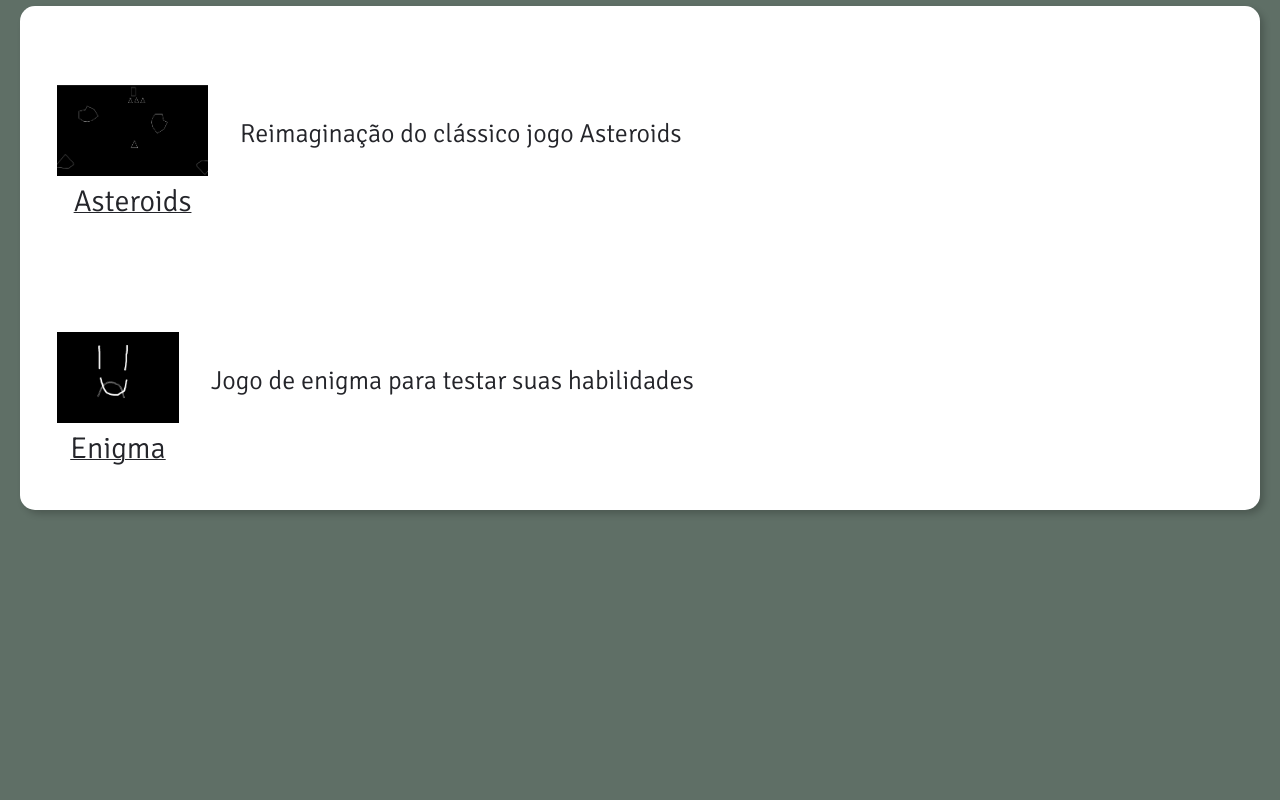
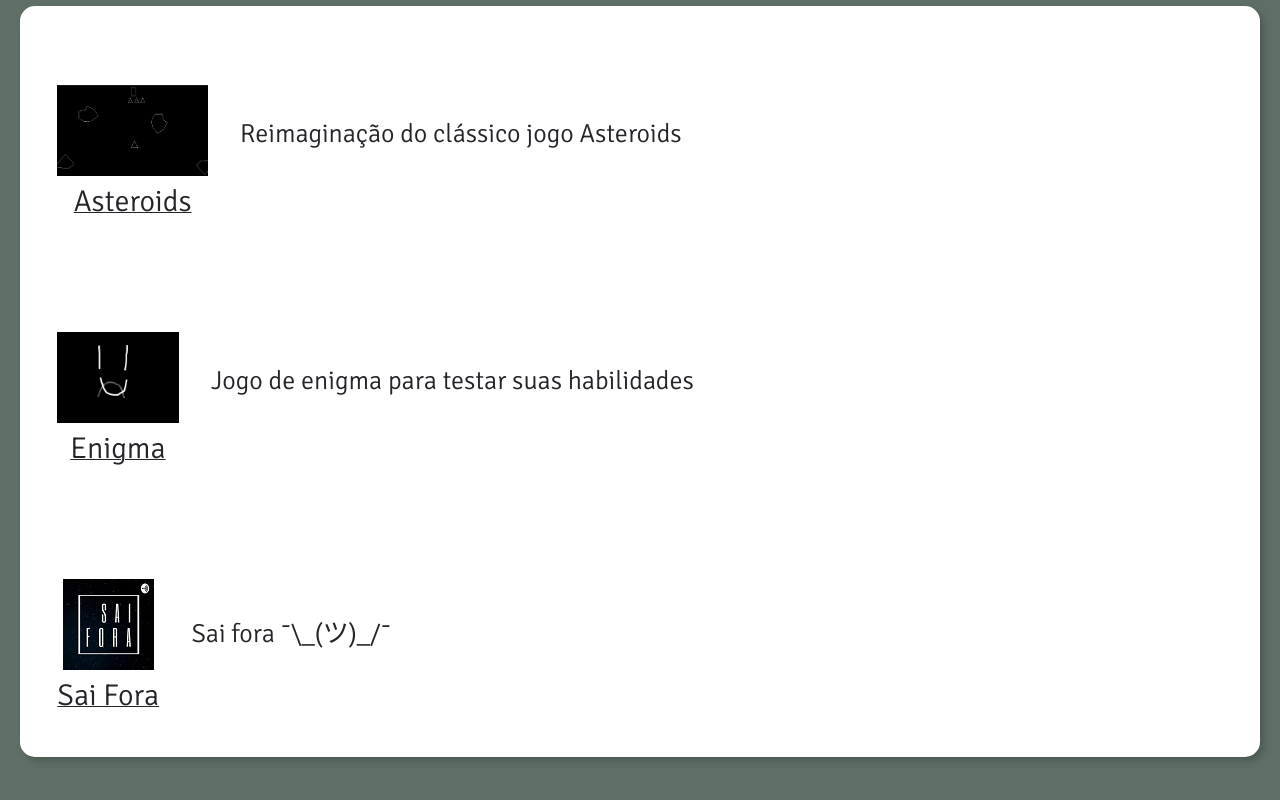
Before and after one commit to vbragaesilva/bragaesilva, a Next.js app: page /jogos in a window 1280 px wide. Shown: the part 370-1170 px from the top of the page. Before the commit the page ends 930 px from the top, so only its background shows below. Built offline with nearby package versions, Linux system fonts and the light colour scheme.

Commit message:
sai-fora

```diff
--- a/pages/jogos.js
+++ b/pages/jogos.js
@@ -27,6 +27,9 @@ function Jogos(){
                             Jogo de enigma para testar suas habilidades
                         </GameListItem>
 
+                        <GameListItem title="Sai Fora" href="javascript:alert('Sai fora kkkk')" img="/images/sai-fora.jpg" alt="sai fora">
+                            Sai fora ¯\_(ツ)_/¯
+                        </GameListItem>
                     </div>
                 </div>
 			</div>
```
Also changed, not shown: public/images/sai-fora.jpg (added).
